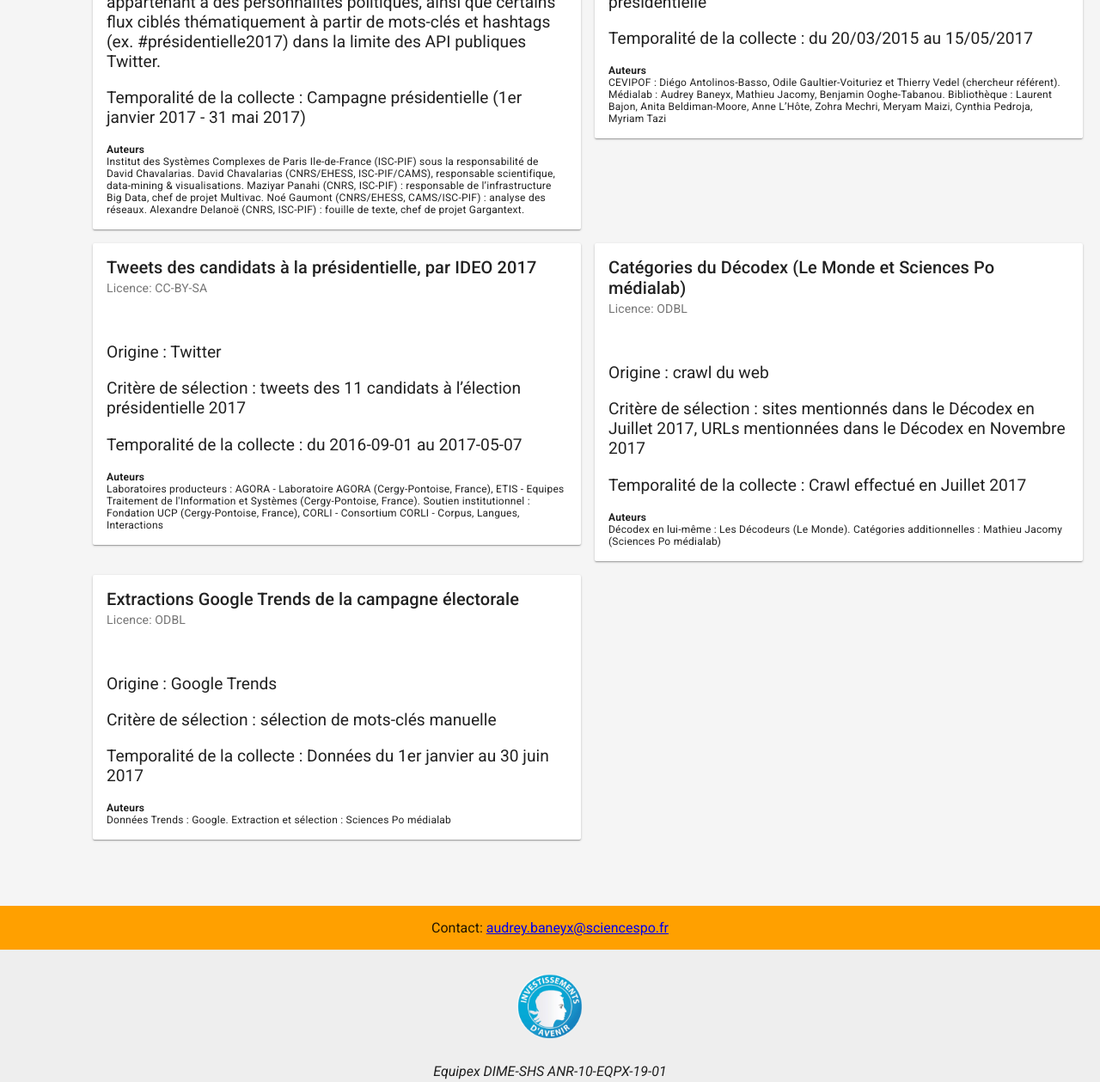
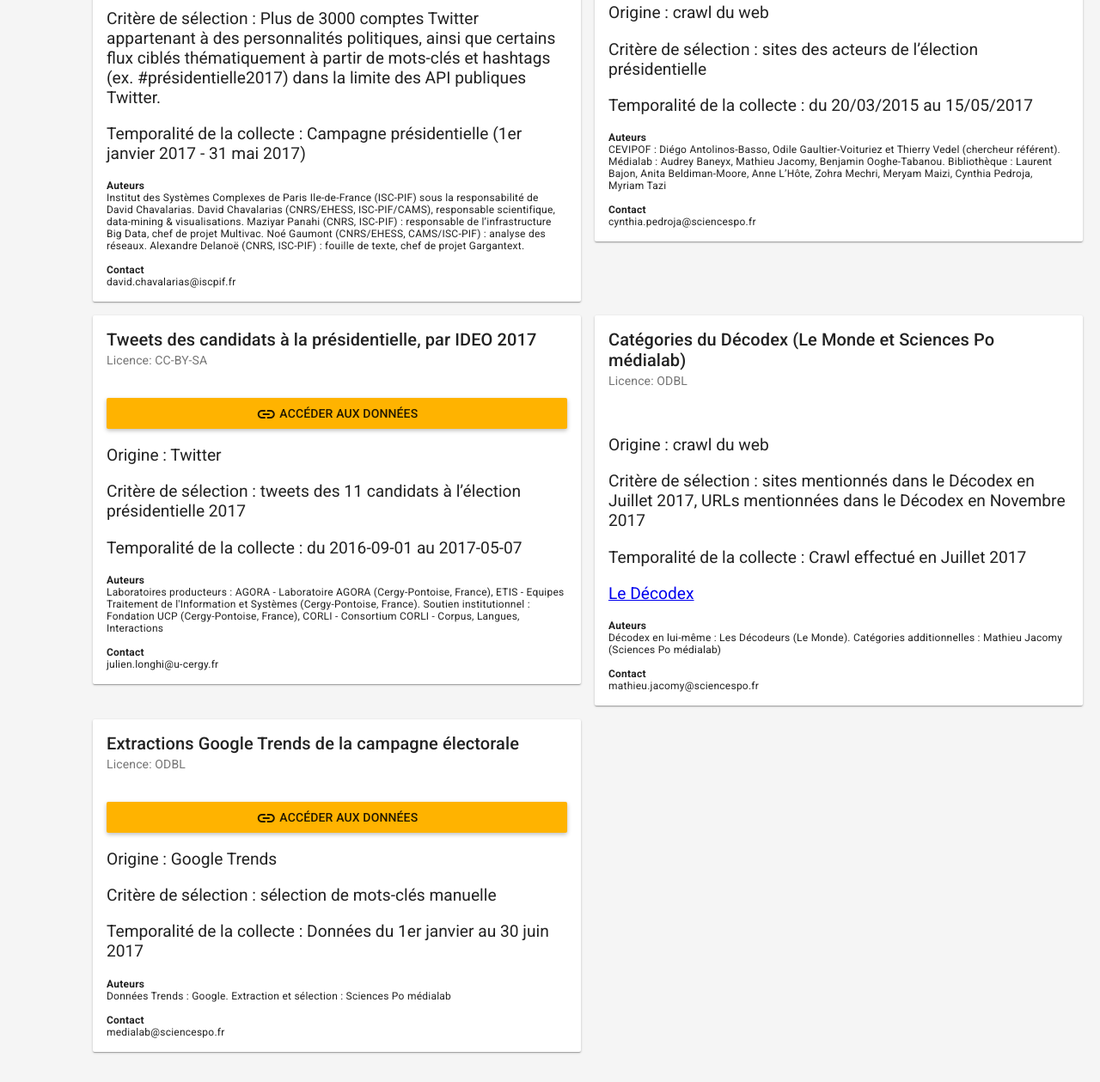
Before and after one commit to medialab/datapol, a website: page app/index.html at #!/datasets/ in a window 1280 px wide. Shown: the part 812-2071 px from the top of the page at 86% size. Drawn offline with Linux system fonts and the light colour scheme.

Commit message:
Various improvements

```diff
--- a/app/data/datasets-descriptions/crawl-decodex.html
+++ b/app/data/datasets-descriptions/crawl-decodex.html
@@ -7,3 +7,6 @@
 <p>
 	Temporalité de la collecte : Crawl effectué en Juillet 2017
 </p>
+<p>
+	<a href="http://www.lemonde.fr/verification/">Le Décodex</a>
+</p>
--- a/app/src/services.js
+++ b/app/src/services.js
@@ -45,14 +45,14 @@
         title: 'Catégories du Décodex (Le Monde et Sciences Po médialab)',
         licence: 'ODBL',
         authors: 'Décodex en lui-même : Les Décodeurs (Le Monde). Catégories additionnelles : Mathieu Jacomy (Sciences Po médialab)',
-        contact: 'mathieu.jacomy@sciencespo.fr',
-        link: 'http://www.lemonde.fr/verification/'
+        contact: 'mathieu.jacomy@sciencespo.fr'
       },{
       	id: 'google-trends',
         title: 'Extractions Google Trends de la campagne électorale',
         licence: 'ODBL',
         authors: 'Données Trends : Google. Extraction et sélection : Sciences Po médialab',
-        contact: 'medialab@sciencespo.fr'
+        contact: 'medialab@sciencespo.fr',
+        link: 'https://github.com/medialab/datapol/tree/master/data/google-trends'
       }
     ]
 
--- a/app/src/views/datasets.html
+++ b/app/src/views/datasets.html
@@ -37,11 +37,22 @@
 						    </md-card-header-text>
 						  </md-card-header>
 						  <md-card-content>
+						  	<div ng-if="dataset.link" style="width: 100%">
+						  		<md-button class="md-accent md-raised" layout-fill ng-href="{{dataset.link}}">
+						  			<md-icon>link</md-icon>
+						  			Accéder aux données
+						  		</md-button>
+						  	</div>
 						  	<div ng-bind-html='dataset.description'></div>
 						  	<div class="md-caption">
 						  		<strong>Auteurs</strong>
 						  		<br>
 						  		{{dataset.authors}}
+						  		<br>
+						  		<br>
+						  		<strong>Contact</strong>
+						  		<br>
+						  		{{dataset.contact}}
 						  	</div>
 						  </md-card-content>
 						</md-card>
--- a/app/src/views/datasets.js
+++ b/app/src/views/datasets.js
@@ -21,6 +21,6 @@
 	datasets
 ) {
 
-	$scope.datasets = datasets.getAll()
+	$scope.datasets = datasets.getAll({sort:'licence'})
 
 })
```
Also changed, not shown: app/data/datasets-descriptions/ideo-2017.html (line endings or trailing spaces).
